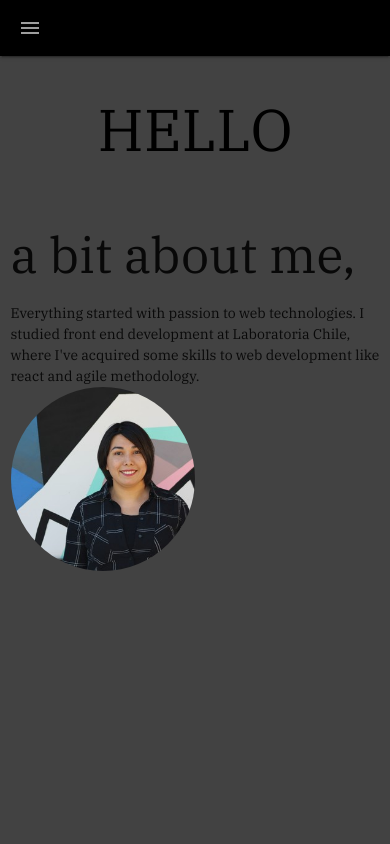
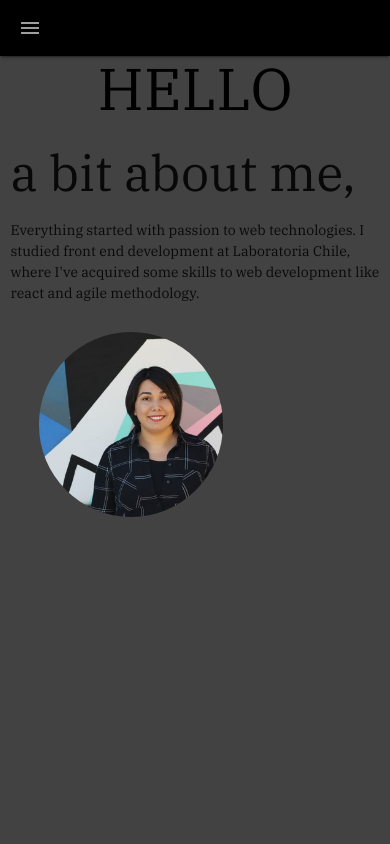
Before and after one commit to saahub/saahub.github.io, a plain HTML site: page index.html in a window 390 px wide. Shown: the top 844 px of the page. Drawn offline with nearby package versions, Linux system fonts and the light colour scheme; a web font is replaced by a local one.

Commit message:
media query about

```diff
--- a/assest/css/main.css
+++ b/assest/css/main.css
@@ -274,3 +274,21 @@ i {
 img{
   width: 80%;
 }
+
+@media (max-width: 500px)  {
+  #about .center {
+    padding:0;
+    margin:0;
+  }
+
+  #about .picture {
+    margin:2em; {
+      padding-left:2em;
+  }
+
+
+}
+
+}
+
+@media (max-width:  )
--- a/index.html
+++ b/index.html
@@ -43,10 +43,9 @@
   <section id="about">
 <div class="row">
   <div class="col m6 l6 s12" >
-  <span class="tags top-tags"> &nbsp;&nbsp;&nbsp;&lt;body&gt;</span>
     <h1 class="center">HELLO</h1>
      <p class="text-one">
-    <h2>a bit about me,</h2>
+    <h2 class="media">a bit about me,</h2>
      Everything started with passion to web technologies.
      I studied front end development at Laboratoria Chile, where I've acquired some skills to web development like react and agile methodology.
     </p>
```
